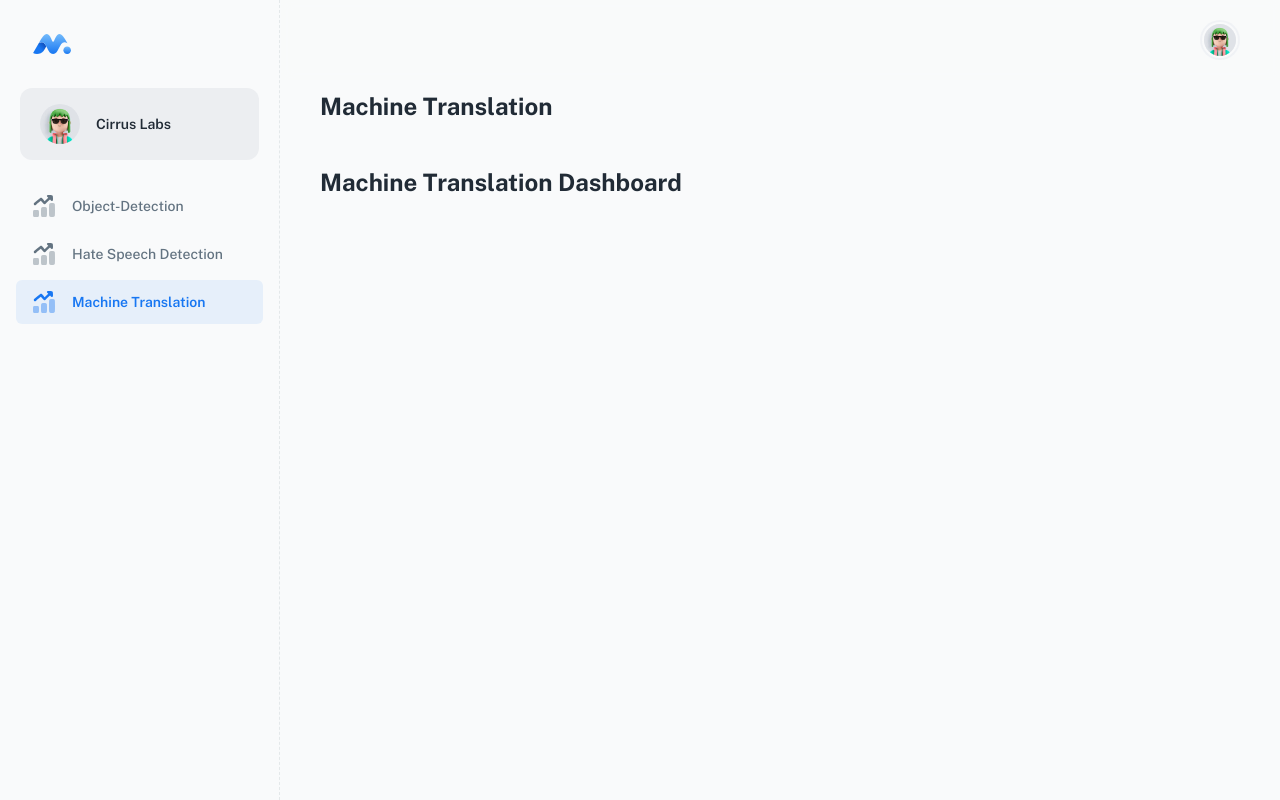
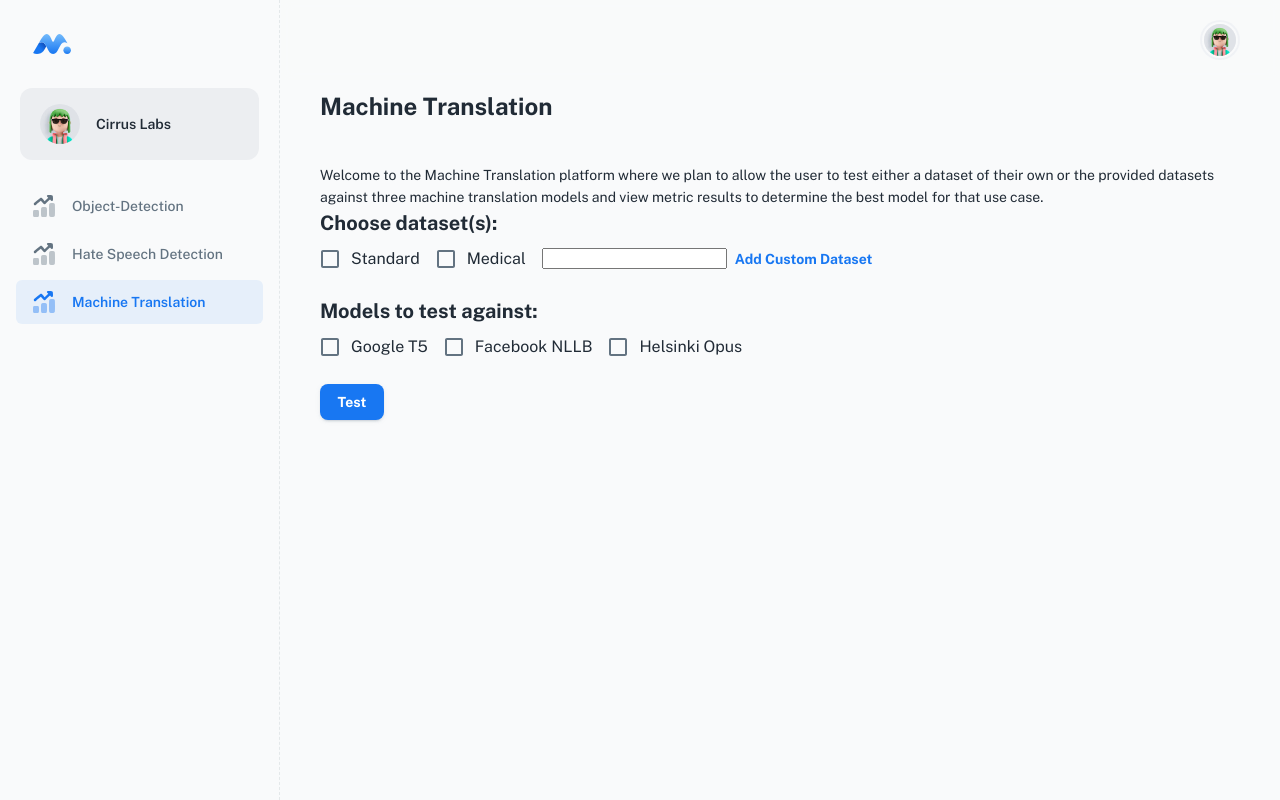
Before and after one commit to CirrusLabs-NPD/testing-harness-dashboard, a React (Vite) app: page /Machine-Translation in a window 1280 px wide. Built offline with nearby package versions, Linux system fonts and the light colour scheme; some icons are missing.

Commit message:
added machine translation ui

```diff
--- a/src/sections/machine-translation/view/machine-translation-view.jsx
+++ b/src/sections/machine-translation/view/machine-translation-view.jsx
@@ -1,17 +1,218 @@
+/* eslint-disable import/no-extraneous-dependencies */
+import axios from 'axios';
+import React, { useState } from 'react';
+
+import Card from '@mui/material/Card';
+import Grid from '@mui/material/Grid';
+import Button from '@mui/material/Button';
+import Checkbox from '@mui/material/Checkbox';
 import Container from '@mui/material/Container';
+import CardMedia from '@mui/material/CardMedia';
 import Typography from '@mui/material/Typography';
+import CardContent from '@mui/material/CardContent';
+import FormControlLabel from '@mui/material/FormControlLabel';
 
-// ----------------------------------------------------------------------
+function Dashboard() {
+  const [selectedModels, setSelectedModels] = useState([]);
+  const [selectedDatasets, setSelectedDatasets] = useState([]);
+  const [customDataset, setCustomDataset] = useState('');
+  const [datasets, setDatasets] = useState(['Standard', 'Medical']);
 
-export default function ProductsView() {
+  const [bleuUrl, setBleuUrl] = useState('');
+  const [terUrl, setTerUrl] = useState('');
+  const [meteorUrl, setMeteorUrl] = useState('');
+  const [accuracyUrl, setAccuracyUrl] = useState('');
+
+  const handleCheckboxChangeModels = (event) => {
+    const { value, checked } = event.target;
+    if (checked) {
+      setSelectedModels((prevSelectedModels) => [...prevSelectedModels, value]);
+    } else {
+      setSelectedModels((prevSelectedModels) =>
+        prevSelectedModels.filter((model) => model !== value)
+      );
+    }
+  };
+
+  const handleCheckboxChangeDatasets = (event) => {
+    const { value, checked } = event.target;
+    if (checked) {
+      setSelectedDatasets((prevSelectedDatasets) => [...prevSelectedDatasets, value]);
+    } else {
+      setSelectedDatasets((prevSelectedDatasets) =>
+        prevSelectedDatasets.filter((dataset) => dataset !== value)
+      );
+    }
+  };
+  const handleInputChange = (e) => {
+    setCustomDataset(e.target.value);
+  };
+
+  const handleAddCustomDataset = () => {
+    if (customDataset) {
+      setDatasets([...datasets, customDataset]);
+      setCustomDataset('');
+    }
+  };
+
+  const handleSubmit = async (event) => {
+    event.preventDefault();
+    try {
+      setBleuUrl('');
+      setTerUrl('');
+      setMeteorUrl('');
+      setAccuracyUrl('');
+
+      // Make API call to backend
+      const response = await axios.post('http://localhost:8000/core/test_dataset/', {
+        selected_models: selectedModels,
+        datasets: selectedDatasets,
+      });
+
+      const { bleu_url, ter_url, accuracy_url } = response.data;
+
+      setBleuUrl(`http://localhost:8000${bleu_url}`);
+      setTerUrl(`http://localhost:8000${ter_url}`);
+      // setMeteorUrl(`http://localhost:8000${meteor_url}`);
+      setAccuracyUrl(`http://localhost:8000${accuracy_url}`);
+
+      console.log('bleu_image:', bleuUrl);
+      console.log('ter_image:', terUrl);
+      console.log('meteor_image:', meteorUrl);
+      console.log('accuracy_image:', accuracyUrl);
+    } catch (error) {
+      console.error('Error:', error);
+    }
+  };
+
   return (
     <Container>
       <Typography variant="h4" sx={{ mb: 5 }}>
         Machine Translation
       </Typography>
-      <Typography variant="h4" sx={{ mb: 5 }}>
-        Machine Translation Dashboard
+      <Typography variant="body2">
+        Welcome to the Machine Translation platform where we plan to allow the user to test either a
+        dataset of their own or the provided datasets against three machine translation models and
+        view metric results to determine the best model for that use case.
       </Typography>
+      <Grid container spacing={2}>
+        <Grid item xs={12}>
+          <Typography variant="h5">Choose dataset(s):</Typography>
+          {datasets.map((dataset, index) => (
+            <FormControlLabel
+              key={index}
+              control={
+                <Checkbox
+                  checked={selectedDatasets.includes(dataset)}
+                  onChange={handleCheckboxChangeDatasets}
+                  value={dataset}
+                />
+              }
+              label={dataset}
+            />
+          ))}
+          <input type="text" value={customDataset} onChange={handleInputChange} />
+          <Button onClick={handleAddCustomDataset}>Add Custom Dataset</Button>
+        </Grid>
+        <Grid item xs={12}>
+          <Typography variant="h5">Models to test against:</Typography>
+          <FormControlLabel
+            control={
+              <Checkbox
+                checked={selectedModels.includes('Google T5')}
+                onChange={handleCheckboxChangeModels}
+                value="Google T5"
+              />
+            }
+            label="Google T5"
+          />
+          <FormControlLabel
+            control={
+              <Checkbox
+                checked={selectedModels.includes('Facebook NLLB')}
+                onChange={handleCheckboxChangeModels}
+                value="Facebook NLLB"
+              />
+            }
+            label="Facebook NLLB"
+          />
+          <FormControlLabel
+            control={
+              <Checkbox
+                checked={selectedModels.includes('Helsinki Opus')}
+                onChange={handleCheckboxChangeModels}
+                value="Helsinki Opus"
+              />
+            }
+            label="Helsinki Opus"
+          />
+        </Grid>
+        <Grid item xs={12}>
+          <Button variant="contained" onClick={handleSubmit}>
+            Test
+          </Button>
+        </Grid>
+      </Grid>
+      <Grid container spacing={2}>
+        {bleuUrl && (
+          <Grid item xs={12} sm={6} md={3}>
+            <Card>
+              <CardMedia component="img" src={bleuUrl} />
+              <CardContent>
+                <Typography variant="body1">BLEU Plot</Typography>
+                <Typography variant="body2">
+                  BLEU scores measure the similarity of the machine-translated text to a set of high
+                  quality reference translations.
+                </Typography>
+              </CardContent>
+            </Card>
+          </Grid>
+        )}
+        {terUrl && (
+          <Grid item xs={12} sm={6} md={3}>
+            <Card>
+              <CardMedia component="img" src={terUrl} />
+              <CardContent>
+                <Typography variant="body1">TER Plot</Typography>
+                <Typography variant="body2">
+                  TER scores measure the number of edit operations needed to transform the
+                  machine-translated output into a human translated reference
+                </Typography>
+              </CardContent>
+            </Card>
+          </Grid>
+        )}
+        {meteorUrl && (
+          <Grid item xs={12} sm={6} md={3}>
+            <Card>
+              <CardMedia component="img" src={meteorUrl} />
+              <CardContent>
+                <Typography variant="body1">METEOR Plot</Typography>
+                <Typography variant="body2">
+                  METEOR scores measure the quality of generated text based on the alignment between
+                  the generated text and the reference text.
+                </Typography>
+              </CardContent>
+            </Card>
+          </Grid>
+        )}
+        {accuracyUrl && (
+          <Grid item xs={12} sm={6} md={3}>
+            <Card>
+              <CardMedia component="img" src={accuracyUrl} />
+              <CardContent>
+                <Typography variant="body1">ACCURACY Plot</Typography>
+                <Typography variant="body2">
+                  Accuracy is the proportion of correct predictions among the total number of cases
+                  processed. It can be computed with: Accuracy = (TP + TN) / (TP + TN + FP + FN)
+                </Typography>
+              </CardContent>
+            </Card>
+          </Grid>
+        )}
+      </Grid>
     </Container>
   );
 }
+
+export default Dashboard;
--- a/src/sections/object-detection/view/object-detection-view.jsx
+++ b/src/sections/object-detection/view/object-detection-view.jsx
@@ -1,12 +1,13 @@
+/* eslint-disable no-unused-vars */
+/* eslint-disable import/no-extraneous-dependencies */
 import axios from 'axios';
-import React, { useState, useEffect } from 'react';
+import React, { useState } from 'react';
 
 import { Tab, Tabs, Button, Container, Typography } from '@mui/material';
 
-
 const ObjectDetectionView = () => {
   const [tabIndex, setTabIndex] = useState(0);
-const [selectedModal,setSelectedModal]=useState("");
+  const [selectedModal, setSelectedModal] = useState('');
   const [outputData, setOutputData] = useState(null); // State to store output data
 
   const handleTabChange = (event, newValue) => {
@@ -30,11 +31,11 @@
     }
   };
 
-  const handleModelChange =(event)=>{
-    setSelectedModal(event.target.value)
-  }
+  const handleModelChange = (event) => {
+    setSelectedModal(event.target.value);
+    setTabIndex((prev) => prev + 1);
+  };
 
-  useEffect(()=>{setTabIndex(3)},[selectedModal])
   return (
     <>
       <Container>
@@ -100,13 +101,12 @@
                 <option>option A</option>
               </select>
               <Typography variant="h6"> Models</Typography>
-               <select style={{ padding: '0.5rem 5px 0.5rem 5px'}} onChange={handleModelChange}>
+              <select style={{ padding: '0.5rem 5px 0.5rem 5px' }} onChange={handleModelChange}>
                 <option>Select Model</option>
                 <option value="Yolov8">Yolov8</option>
                 <option value="ReSnet">ReSnet</option>
-                 <option value= "FasterrCnn">FasterrCnn</option>
+                <option value="FasterrCnn">FasterrCnn</option>
               </select>
-
             </Container>
           )}
           {tabIndex === 3 && (
@@ -133,7 +133,6 @@
               </div>
             </Container>
           )}
-
         </Container>
       </Container>
     </>
```
Also changed, not shown: src/sections/hate-speech-detection/view/hate-speech-detection-view.jsx (+61 -19 lines). Lines whose indentation alone changed are shown as unchanged.
